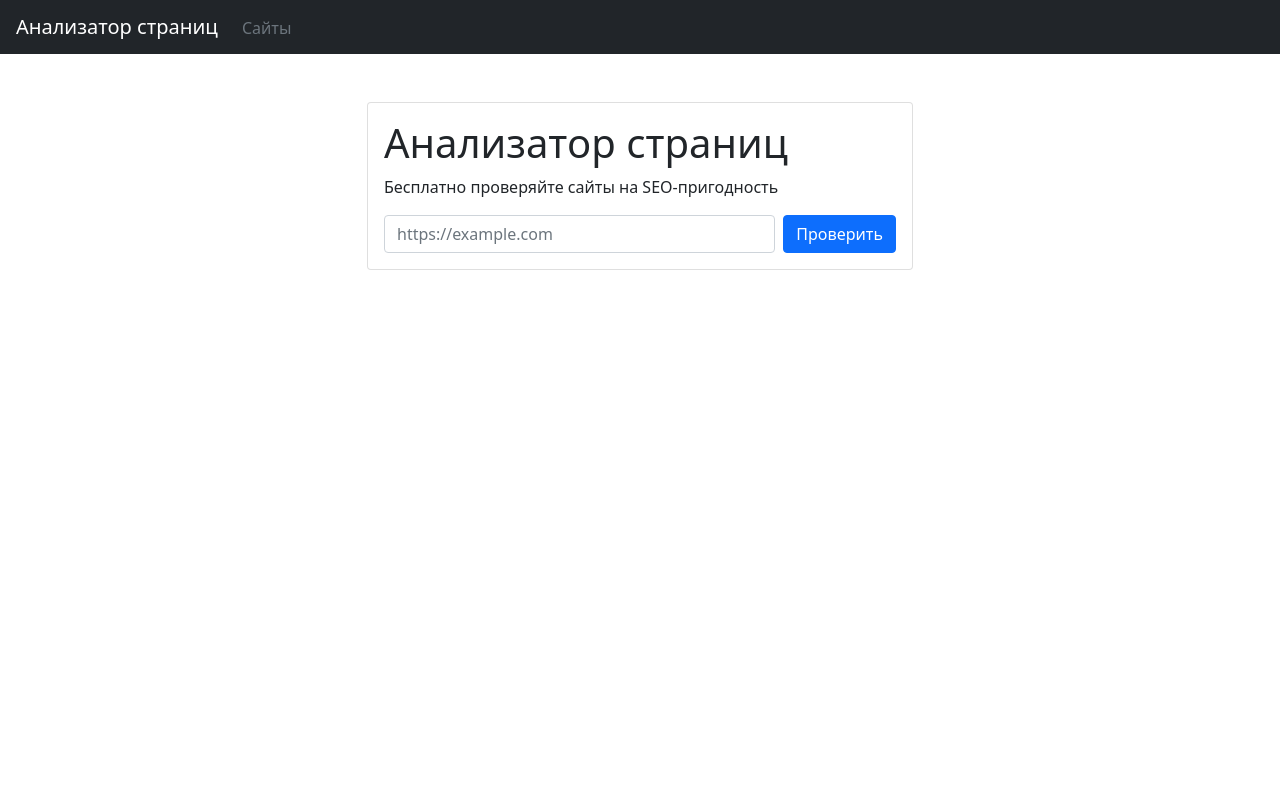
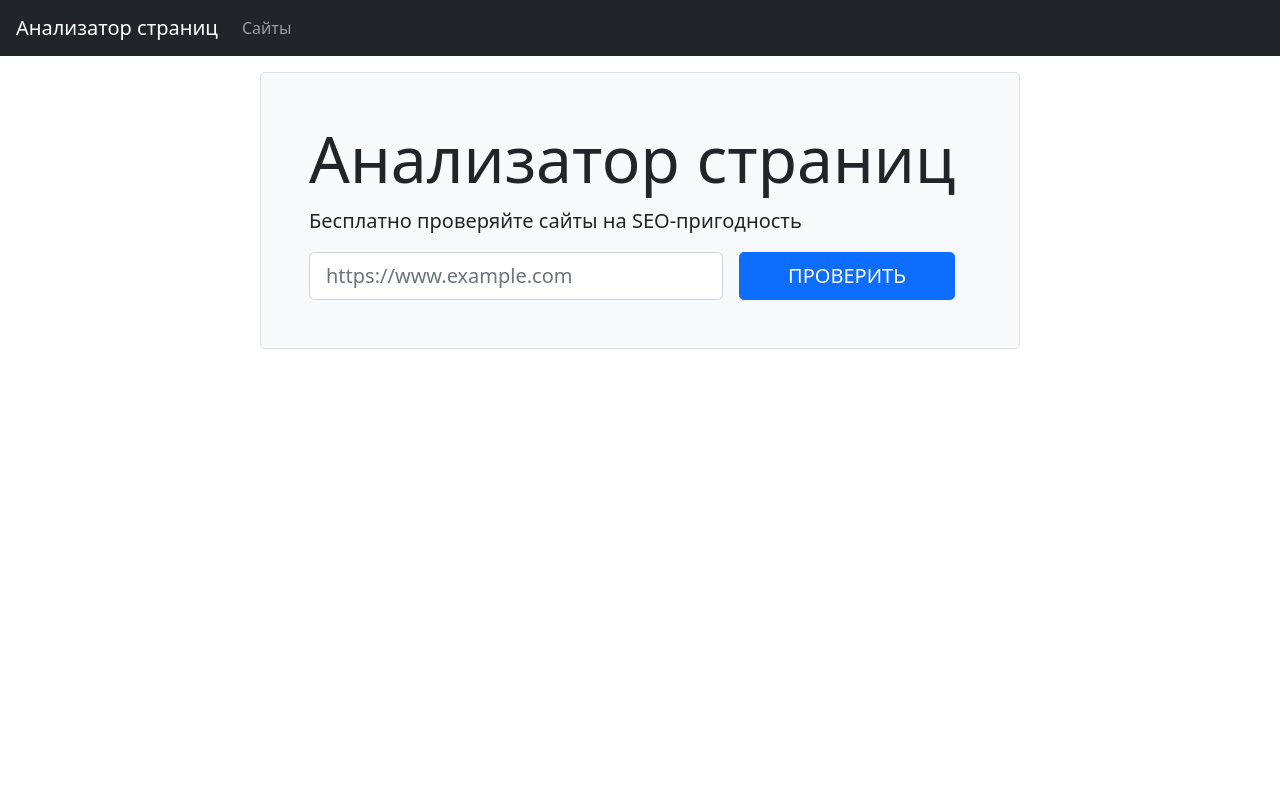
Before and after one commit to i-pichurov/python-project-83, a Flask app: page / in a window 1280 px wide. Run offline with Flask 3, Linux system fonts and the light colour scheme; some libraries are stand-ins or nearby versions.

Commit message:
step3: make layout + form + show + flashes + url_repo

```diff
--- a/page_analyzer/app.py
+++ b/page_analyzer/app.py
@@ -1,16 +1,93 @@
+import os
+import psycopg2
+import validators
 from dotenv import load_dotenv
-import os
-from flask import Flask, render_template
+from flask import (
+    Flask,
+    render_template,
+    request,
+    redirect,
+    url_for,
+    flash,
+    get_flashed_messages
+)
+from datetime import datetime
+from urllib.parse import urlparse
+from page_analyzer.url_repository import UrlRepository
 
 # Загружаем переменные окружения из .env файла
 load_dotenv()
 
 app = Flask(__name__)
 app.config['SECRET_KEY'] = os.getenv('SECRET_KEY')
+app.config['DATABASE_URL'] = os.getenv('DATABASE_URL')
+
+
+conn = psycopg2.connect(app.config['DATABASE_URL'])
+repo = UrlRepository(conn)
+
+
+create_base_query = """
+CREATE TABLE IF NOT EXISTS urls (
+    id SERIAL PRIMARY KEY,
+    name VARCHAR UNIQUE NOT NULL,
+    created_at TIMESTAMP NOT NULL
+);
+"""
+
+with conn.cursor() as curs:
+    curs.execute(create_base_query)
+    conn.commit()
+
+
+def normalize_url(url):
+    parsed = urlparse(url)
+    return f"{parsed.scheme}://{parsed.netloc}"
 
 
 @app.route('/')
-def home_page():
+def index():
+    messages = get_flashed_messages(with_categories=True)
     return render_template(
-        'index.html'
+        'index.html',
+        messages=messages
     )
+
+
+@app.post('/urls')
+def urls_post():
+
+    raw_url = request.form.get('url')
+
+    if not validators.url(raw_url):
+        flash('Некорректный URL', 'danger')
+        messages = get_flashed_messages(with_categories=True)
+        return render_template(
+            'index.html',
+            url=raw_url,
+            messages=messages
+        )
+
+    url = {
+        'name': normalize_url(raw_url),
+        'created_at': datetime.now()
+    }
+
+    existing_url = repo.check_by_name(url)
+    if existing_url:
+        id = existing_url['id']
+        flash('Страница уже существует', 'info')
+    else:
+        id = repo.create(url)
+        flash('Страница успешно добавлена', 'success')
+
+    return redirect(url_for('urls_show', id=id), code=302)
+
+
+@app.route('/urls/<id>')
+def urls_show(id):
+    url = repo.find(id)
+    return render_template(
+        'urls/show.html',
+        url=url
+    )
--- a/page_analyzer/templates/index.html
+++ b/page_analyzer/templates/index.html
@@ -1,46 +1,29 @@
-<!DOCTYPE html>
-<html lang="ru">
-    <head>
-        <meta charset="UTF-8">
-        <meta name="viewport" content="width=device-width, initial-scale=1.0">
-        <title>Анализатор страниц</title>
-        <link href="https://cdn.jsdelivr.net/npm/bootstrap@5.1.3/dist/css/bootstrap.min.css" rel="stylesheet" integrity="sha384-1BmE4kWBq78iYhFldvKuhfTAU6auU8tT94WrHftjDbrCEXSU1oBoqyl2QvZ6jIW3" crossorigin="anonymous">
-    </head>
-    <body>
-        <header class="min-vh-25 py-1 bg-dark">
-            <div class="container-fluid p-0">
-                <div class="d-flex flex-wrap align-items-center justify-content-center justify-content-lg-start bg-dark">
+{% extends "layout.html" %}
 
-                  <ul class="nav col-12 col-lg-auto me-lg-auto mb-2 justify-content-center mb-md-0">
-                    <li><a href="#" class="nav-link px-10 text-white fs-5">Анализатор страниц</a></li>
-                    <li><a href="#" class="nav-link px-2 text-secondary mt-1">Сайты</a></li>
-                  </ul>
+{% block content %}
+    <div>
+        {% if messages %}
+        {% for category, message in messages %}
+            <div class="alert alert-{{ category }} mt-0">
+                {{ message }}
+            </div>
+        {% endfor %}
+        {% endif %}
+    </div>
 
-                </div>
-              </div>
-        </header>
-
-        <div class="container mt-5">
-        <div class="row justify-content-center">
-            <div class="col-md-6">
-                <div class="card">
-                    <div class="card-body">
-                        <h1 class="card-title">Анализатор страниц</h1>
-                        <div class="mb-3">
-                          <p class="mb-0">Бесплатно проверяйте сайты на SEO-пригодность</p>
-                        </div>
-                        <form class="d-flex" action="{{ url_for('home_page') }}" method="get">
-                            <div class="flex-grow-1 me-2">
-                                <input type="url" class="form-control h-100" id="websiteUrl" placeholder="https://example.com" required>
-                            </div>
-                            <button type="submit" class="btn btn-primary">Проверить</button>
-                        </form>
-                    </div>
+    <main class="flex-grow-1">
+        <div class="container-lg mt-3">
+            <div class="row">
+                <div class="col-12 col-md-10 col-lg-8 mx-auto border rounded-3 bg-light p-5">
+                    <h1 class="display-3">Анализатор страниц</h1>
+                    <p class="lead">Бесплатно проверяйте сайты на SEO-пригодность</p>
+                    <form action="{{ url_for('urls_post') }}" method="post" class="d-flex justify-content-center">
+                        <label for="url" class="visually-hidden">Url для проверки</label>
+                        <input type="url" name="url" placeholder="https://www.example.com" value="{{ url }}" class="form-control form-control-lg" required>
+                        <input type="submit" class="btn btn-primary  btn-lg ms-3 px-5 text-uppercase mx-3" value="Проверить">
+                    </form>
                 </div>
             </div>
         </div>
-    </div>
-
-        <script src="https://cdn.jsdelivr.net/npm/bootstrap@5.1.3/dist/js/bootstrap.bundle.min.js" integrity="sha384-ka7Sk0Gln4gmtz2MlQnikT1wXgYsOg+OMhuP+IlRH9sENBO0LRn5q+8nbTov4+1p" crossorigin="anonymous"></script>
-    </body>
-</html>
+    </main>
+{% endblock %}
--- /dev/null
+++ b/page_analyzer/templates/layout.html
@@ -0,0 +1,29 @@
+<!DOCTYPE html>
+<html lang="ru">
+    <head>
+        <meta charset="UTF-8">
+        <meta name="viewport" content="width=device-width, initial-scale=1, shrink-to-fit=no">
+        <title>{% block title %}Анализатор страниц{% endblock %}</title>
+        <link href="https://cdn.jsdelivr.net/npm/bootstrap@5.1.3/dist/css/bootstrap.min.css" rel="stylesheet" integrity="sha384-1BmE4kWBq78iYhFldvKuhfTAU6auU8tT94WrHftjDbrCEXSU1oBoqyl2QvZ6jIW3" crossorigin="anonymous">
+    </head>
+    <body class="min-vh-100 d-flex flex-column">
+        {% block header %}
+            <header class="flex-shrink-0">
+                <nav class="navbar navbar-expand-md navbar-dark bg-dark px-3">
+                    <a class="navbar-brand" href="/">Анализатор страниц</a>
+                    <div id="navbarNav">
+                        <ul class="navbar-nav">
+                            <li class="nav-item"><a class="nav-link " href="/urls">Сайты</a></li>
+                        </ul>
+                    </div>
+                </nav>
+            </header>
+        {% endblock %}
+
+        {% block content %}
+            <p>Основное содержимое страницы.</p>
+        {% endblock %}
+
+        <script src="https://cdn.jsdelivr.net/npm/bootstrap@5.1.3/dist/js/bootstrap.bundle.min.js" integrity="sha384-ka7Sk0Gln4gmtz2MlQnikT1wXgYsOg+OMhuP+IlRH9sENBO0LRn5q+8nbTov4+1p" crossorigin="anonymous"></script>
+    </body>
+</html>
--- a/pyproject.toml
+++ b/pyproject.toml
@@ -10,6 +10,8 @@ python = "^3.10"
 flask = "^3.1.0"
 gunicorn = "^23.0.0"
 python-dotenv = "^1.0.1"
+psycopg2-binary = "^2.9.10"
+validators = "^0.34.0"
 
 
 [tool.poetry.group.dev.dependencies]
```
Also changed, not shown: page_analyzer/templates/urls/show.html (added, +17 -0 lines), page_analyzer/url_repository.py (added, +31 -0 lines), 1 other file.
